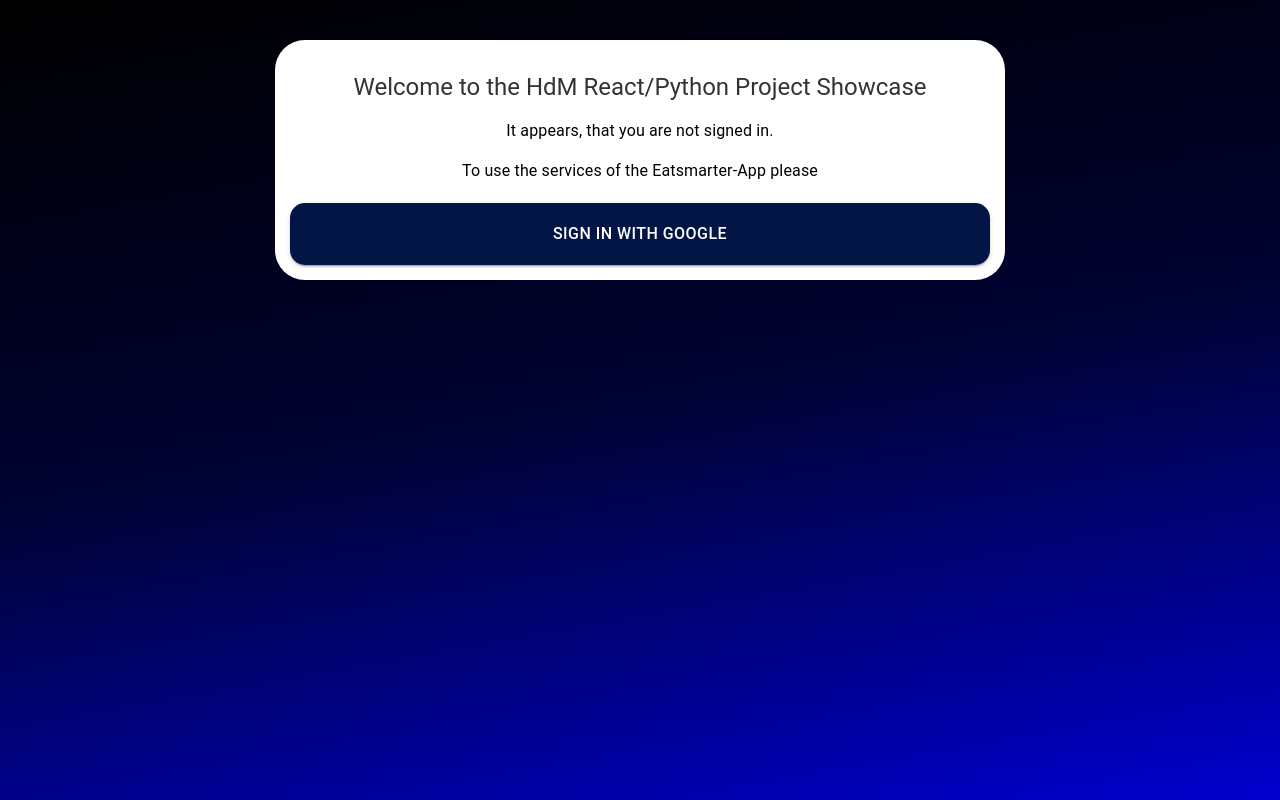
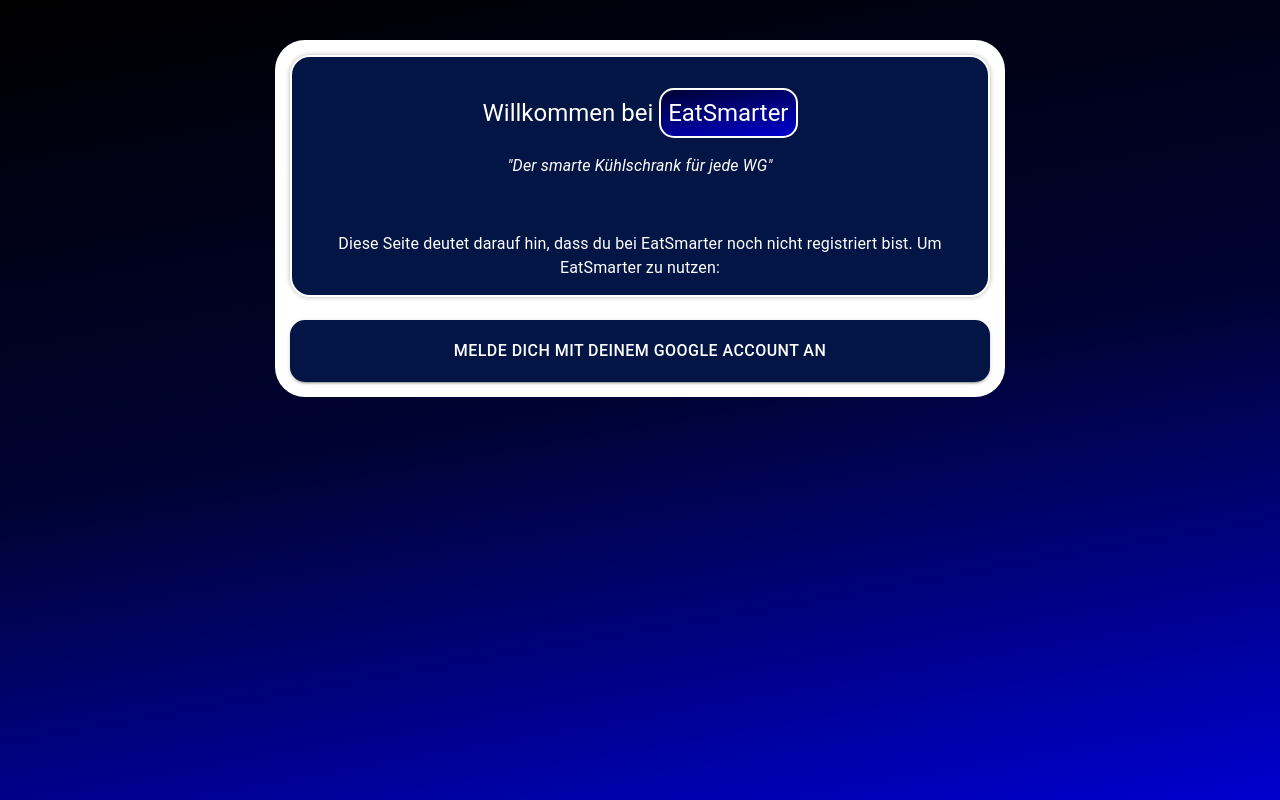
Before and after one commit to DominikWunderlich/SoftwarePraktikumSoSe24-Smartfridge-Webapp, a React (Create React App) app in the folder frontend/eatsmarter/: page / in a window 1280 px wide. Built offline with nearby package versions, Linux system fonts and the light colour scheme; no server answers.

Commit message:
GUI auf Deutsch geändert

```diff
--- a/frontend/eatsmarter/src/components/NavBar.js
+++ b/frontend/eatsmarter/src/components/NavBar.js
@@ -29,10 +29,10 @@
                     EatSmarter
                 </Button>
                 <Button className='navbar-button' color="inherit" component={Link} to="/RezeptAnzeigen">
-                    Recipes
+                    Rezepte
                 </Button>
                 <Button className='navbar-button' color="inherit" component={Link} to="/kuehlschrankinhalt/:wg_id">
-                    Fridge
+                    Kühlschrank
                 </Button>
                 <Button className='navbar-button' color="inherit" component={Link} to="/wg">
                     WG
--- a/frontend/eatsmarter/src/components/SignIn.js
+++ b/frontend/eatsmarter/src/components/SignIn.js
@@ -1,6 +1,7 @@
 import React from 'react';
 import PropTypes from 'prop-types';
-import { Button, Grid, Typography } from '@mui/material';
+import { Button, Grid, Typography, Link, Toolbar } from '@mui/material';
+import '../sytles/WG-Landingpage.css';
 
 /**
  * Renders a landing page for users who are not signed in. Provides a sign in button
@@ -19,19 +20,22 @@
 	};
 
 	return (
+		<div>
 			<div className='container'>
-					<Typography sx={{margin: 2}} align='center' variant='h5'>Welcome to the HdM React/Python Project Showcase</Typography>
-					<Typography sx={{margin: 2}} align='center'>It appears, that you are not signed in.</Typography>
-					<Typography sx={{margin: 2}} align='center'>To use the services of the Eatsmarter-App please</Typography>
+				<div className='inner-container'>
+					<Typography sx={{margin: 2, color: 'white'}} align='center' variant='h5'>Willkommen bei <p className='logo'>EatSmarter</p></Typography>
+					<Typography sx={{margin: 2, color: 'white', fontStyle: 'italic'}}>"Der smarte Kühlschrank für jede WG"</Typography>
 					<br></br>
-					<Grid>
-						<Grid item>
-							<Button className='button-uebersicht' variant='contained' color='primary' onClick={handleSignInButtonClicked}>
-								Sign in with Google
-							</Button>
-						</Grid>
-					</Grid>
+					<br></br>
+					<Typography sx={{color: 'white'}} align='center'>Diese Seite deutet darauf hin, dass du bei EatSmarter noch nicht registriert bist. Um EatSmarter zu nutzen:</Typography>
+				</div>
+				<br></br>
+				<br></br>
+				<Button className='button-uebersicht' variant='contained' color='primary' onClick={handleSignInButtonClicked}>
+					Melde dich mit deinem Google Account an
+				</Button>
 			</div>
+		</div>
 	)
 }
 
--- a/frontend/eatsmarter/src/sytles/WG-Landingpage.css
+++ b/frontend/eatsmarter/src/sytles/WG-Landingpage.css
@@ -23,6 +23,7 @@
     border-radius: 15px;
     margin-right: 10px;
 }
+
 .navbar-button:hover {
     font-weight: 700;
 }
@@ -103,6 +104,19 @@
     border-top: 1px solid #ddd;
     background-color: #ddd;
 }
+
+.logo {
+    margin: 0;
+    padding: 7px;
+    color: white;
+    border: 2px solid white;
+    border-radius: 15px;
+    box-sizing: border-box;
+    background-image: linear-gradient(170deg, #000333 0%, #0000cf 100%);
+    display: inline-block;
+}
+
+
 
 /* Styling für Container-Elemente */
 .container {
@@ -247,7 +261,7 @@
 }
 
 
-
+/* Popop Styling */
 .popup {
     position: fixed;
     top: 0;
```
